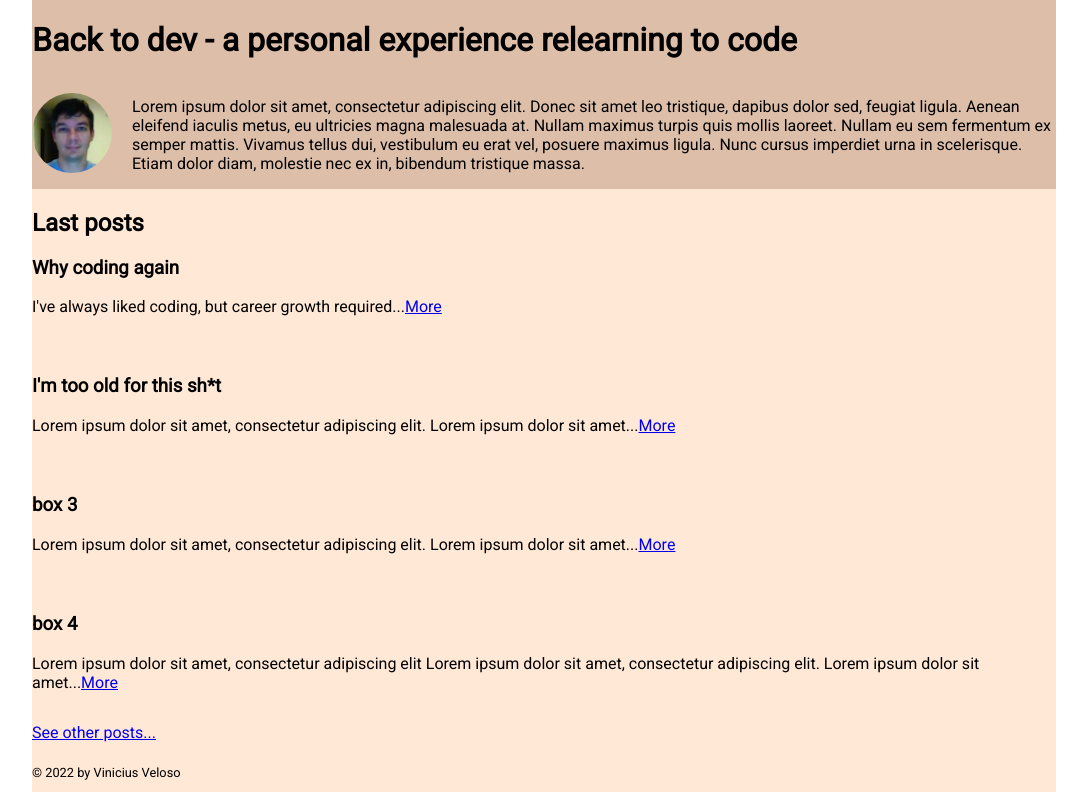
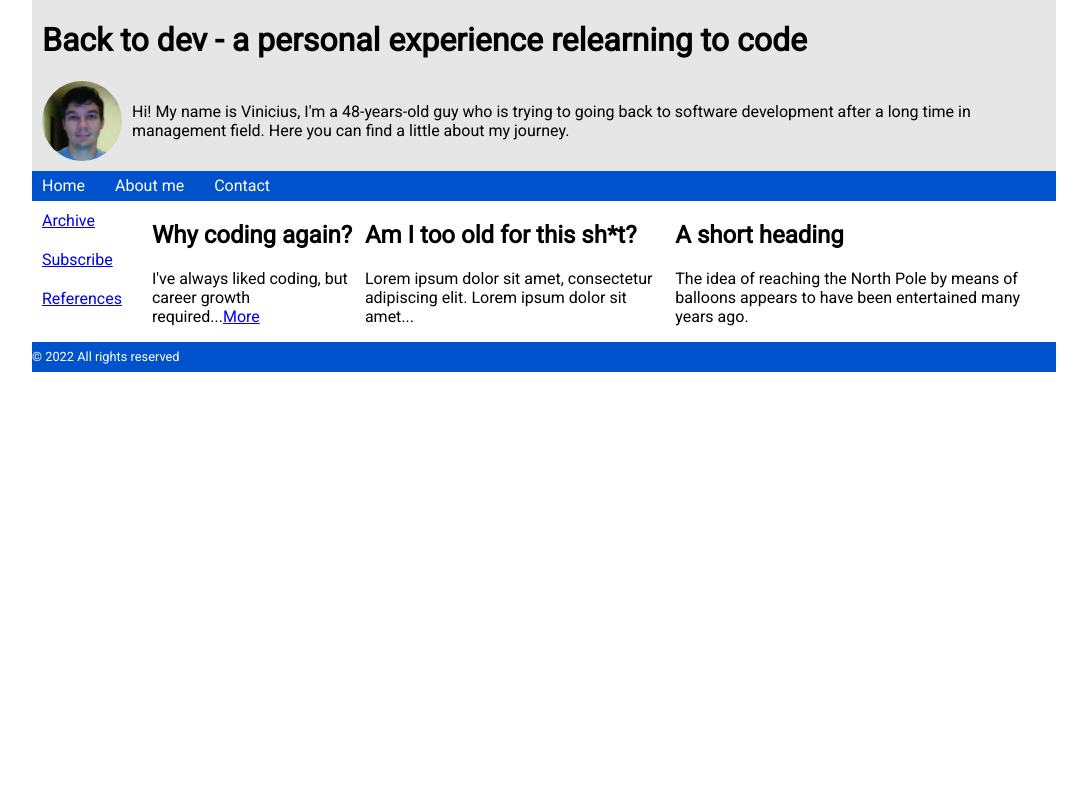
Before and after one commit to viniciusveloso/udacity-personal-blog-website-project, a plain HTML site: page index.html in a window 1280 px wide. Shown: the whole page, without its empty margins (96-1183 px from the left). Drawn offline with Linux system fonts and the light colour scheme.

Commit message:
Change layout and color scheme

```diff
--- a/css/styles.css
+++ b/css/styles.css
@@ -1,78 +1,106 @@
 body {
     font-family: 'Roboto', sans-serif;
-}
-
-#author_img {
-    border-radius: 50%;
-    height: 80px;
-    min-width: 80px;
-
+    margin: auto;
+    width: 80%;
 }
 
 .container {
     display: grid;
-    grid-template-rows: minmax(100px, auto) 1fr 50px;
-    grid-template-areas: "hd" "main" "ft";
-    /* row-gap: 20px; */
-    background-color: #ffe8d6;
+    grid-template-columns: repeat(12, 1fr);
+    grid-template-rows: auto 30px 1fr 30px;
+    column-gap: 20px;
 }
 
-.about {
-    display: grid;
-    justify-items: center;
-    /* grid-template-columns: 20% 80%; */
-    /* gap: 10px; */
+.container > header {
+    grid-column: span 12;
+    background-color:#e6e6e6;
+    padding-bottom: 10px;
+    padding-left: 10px;
 }
 
-.header {
-    grid-area: hd;
-    background-color: #ddbea9;
+.container > nav {
+    grid-column: span 12;
+    display: flex;
+    align-items: center;
+    column-gap: 30px;
+    background-color:#0052cc;
+    color: white;
+    padding-left: 10px;
+
 }
 
-.main {
-    grid-area: main;
-
-    /* display: flex;
-    flex-direction: column; */
-    /* border: 1px solid blue; */
+.container > nav > div {
+    /* width:10em; */
+    /* text-align: center; */
 }
 
-.posts {
-    /* display: grid;
-    grid-template-rows: 25% 25% 25% 25%;
-    gap: 10px 10px; */
+aside {
+    grid-column: span 1;
+    display: flex;
+    flex-direction: column;
+    /* justify-content: space-around; */
 }
 
-.box {
-    min-height: 100px;
-    margin-bottom: 10px;
-    /* border: 1px solid rgb(0, 255, 34);  */
+aside > div {
+    /* text-align: center; */
+    margin: 5px 5px;
+    padding: 5px 5px;
+    /* border: 1px solid; */
 }
 
-.footer {
-    grid-area: ft;
-    /* border: 1px solid yellow; */
-    font-size: 0.8em;
-    margin-top: 10px;
+main {
+    grid-column: span 11;
+    display: flex;
+    flex-direction: row;
+    column-gap: 10px;
 }
 
-@media(min-width:700px) {
-    body {
-        margin: auto;
-        width: 80%;
-    }
+#author-img {
+    border-radius: 50%;
+    height: 80px;
+    width: 80px;
+}
 
-    .about {
-        display: grid;
-        grid-template-columns: 100px 1fr;
-        /* gap: 10px; */
-        align-items: center;
-        justify-items: start;
-    }
+.intro {
+    display: flex;
+    flex-direction: row;
+    column-gap: 10px;
+    align-items: center;
+}
 
-    /* .posts {
-        display: grid;
-        grid-template-columns: 50% 50%;
-        grid-template-rows: 50% 50%;
-    } */
+.container > footer {
+    grid-column: span 12;
+    display: flex;
+    align-items: center;
+    background-color:#0052cc;
+    color: white;
+    font-size: 0.8em;
 }
+
+/* .container {
+    display: grid;
+    grid-template-rows: auto 1fr 50px;
+    grid-template-columns: repeat(8, 1fr);
+    grid-template-areas:
+        "hd hd hd hd hd hd hd hd"
+        "sd mn mn mn mn mn mn mn"
+        "ft ft ft ft ft ft ft ft"
+} */
+
+/* .hd {
+    grid-area: hd;
+}
+
+.sd {
+    grid-area: sd;
+}
+
+.mn {
+    grid-area: mn;
+    display: grid;
+    grid-template-columns: repeat(auto-fill, minmax(230px, 1fr));
+}
+
+.ft {
+    grid-area: ft;
+} */
--- a/index.html
+++ b/index.html
@@ -11,45 +11,88 @@
     </head>
     <body>
         <div class="container">
-            <div class="header">
+            <header class="hd">
                 <h1>Back to dev - a personal experience relearning to code</h1>
-                <div class="about">
-                    <div class="photo">
-                        <img id="author_img" src="./img/author.jpg">
-                    </div>
-                    <div class="intro">
-                        <p>Lorem ipsum dolor sit amet, consectetur adipiscing elit. Donec sit amet leo tristique, dapibus dolor sed, feugiat ligula. Aenean eleifend iaculis metus, eu ultricies magna malesuada at. Nullam maximus turpis quis mollis laoreet. Nullam eu sem fermentum ex semper mattis. Vivamus tellus dui, vestibulum eu erat vel, posuere maximus ligula. Nunc cursus imperdiet urna in scelerisque. Etiam dolor diam, molestie nec ex in, bibendum tristique massa.</p>
-                    </div>
+                <div class="intro">
+                    <img id="author-img" src="./img/author.jpg" alt="Vinicius' picture">
+                    <p>Hi! My name is Vinicius, I'm a 48-years-old guy who is trying to going back to software development after a long time in management field. Here you can find a little about my journey.</p>
                 </div>
-
-            </div>
-            <div class="main">
-                <h2>Last posts</h2>
-                <div class="posts">
-                    <div class="box">
-                        <h3>Why coding again</h3>
+            </header>
+            <nav>
+                <div>Home</div>
+                <div>About me</div>
+                <div>Contact</div>
+            </nav>
+            <aside>
+                <div><a href="#">Archive</a></div>
+                <div><a href="#">Subscribe</a></div>
+                <div><a href="#">References</a></div>
+            </aside>
+            <main>
+                <article class="card">
+                    <header>
+                        <h2>Why coding again?</h2>
+                    </header>
+                    <div class="content">
                         <p>I've always liked coding, but career growth required...<a href="#">More</a></p>
                     </div>
-                    <div class="box">
-                        <h3>I'm too old for this sh*t</h3>
-                        <p>Lorem ipsum dolor sit amet, consectetur adipiscing elit. Lorem ipsum dolor sit amet...<a href="#">More</a></p>
+                </article>
+                <article class="card">
+                    <header>
+                        <h2>Am I too old for this sh*t?</h2>
+                    </header>
+                    <div class="content">
+                        <p>Lorem ipsum dolor sit amet, consectetur adipiscing elit. Lorem ipsum dolor sit amet...</p>
                     </div>
-                    <div class="box">
-                        <h3>box 3</h3>
-                        <p>Lorem ipsum dolor sit amet, consectetur adipiscing elit. Lorem ipsum dolor sit amet...<a href="#">More</a></p>
+                </article>
+                <article class="card">
+                    <header>
+                        <h2>A short heading</h2>
+                    </header>
+                    <div class="content">
+                        <p> The idea of reaching the North Pole by means of balloons appears to have been entertained many years ago. </p>
                     </div>
-                    <div class="box">
-                        <h3>box 4</h3>
-                        <p>Lorem ipsum dolor sit amet, consectetur adipiscing elit Lorem ipsum dolor sit amet, consectetur adipiscing elit. Lorem ipsum dolor sit amet...<a href="#">More</a></p>
-                    </div>
-                </div>
-                <!-- Experimentar tirar esse div daqui e levar para o mesmo nível de main -->
-                <div><a href="#">See other posts...</a></div>
+                </article>
 
+            </main>
+            <footer>
+                <div>&copy 2022 All rights reserved</div>
+
+            </footer>
+            <!-- <div class="sd">sidebar</div>
+            <div class="mn">
+                    <article class="card">
+                        <header>
+                            <h2>A short heading</h2>
+                        </header>
+                        <div class="content">
+                            <p> The idea of reaching the North Pole by means of balloons appears to have been entertained many years ago. </p>
+                        </div>
+                    </article>
+                    <article class="card">
+                        <header>
+                            <h2>A short heading</h2>
+                        </header>
+                        <div class="content">
+                            <p> The idea of reaching the North Pole by means of balloons appears to have been entertained many years ago. </p>
+                        </div>
+                    </article>
+                    <article class="card">
+                        <header>
+                            <h2>A short heading</h2>
+                        </header>
+                        <div class="content">
+                            <p> The idea of reaching the North Pole by means of balloons appears to have been entertained many years ago. </p>
+                        </div>
+                    </article>
             </div>
-            <div class="footer">
-                <p>&copy 2022 by Vinicius Veloso</p>
-            </div>
+            <footer class="ft">&copy 2022 All rights reserved</footer> -->
         </div>
+
+        <!-- <header>
+            <h1>Back to dev - a personal experience relearning to code</h1>
+            <p>Hi! My name is Vinicius, I'm a 48-years-old guy who is trying to going back to software development after a long time in management field</p>
+        </header> -->
+
     </body>
 </html>
```
